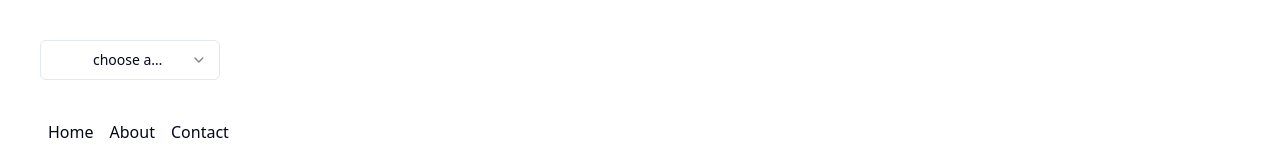
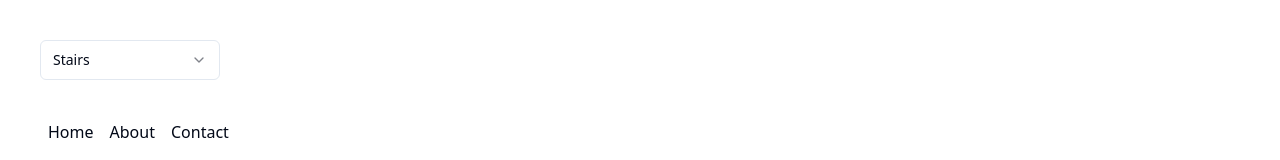
Before and after one commit to yxiZo/motion-collection, a Next.js app: page /Motion/RouterMotion/contact in a window 1280 px wide. Shown: the top 160 px of the page. Built offline with nearby package versions, Linux system fonts and the light colour scheme.

Commit message:
type error

```diff
--- a/src/components/Layout/MotionLayout.tsx
+++ b/src/components/Layout/MotionLayout.tsx
@@ -14,17 +14,19 @@ import {
 import {useEffect, useState} from "react";
 import * as localforage from "localforage";
 
+type MotionType = "Inner" | "Stairs" | "Curve";
 
 const components = {
     Stairs: Stairs,
     Inner: Inner,
     Curve: Curve
 };
+
 export default function MotionLayout({children}: { children: React.ReactNode }) {
-    const [motionType, setMotionType] = useState("")
+    const [motionType, setMotionType] = useState<MotionType>("Stairs")
     const Component = components[motionType] ?? Inner;
     useEffect(() => {
-        localforage.getItem("motionType_local").then(function (value) {
+        localforage.getItem("motionType_local").then((value: any) => {
             setMotionType(value)
         })
     }, [])
@@ -34,7 +36,7 @@ export default function MotionLayout({children}: { children: React.ReactNode })
 
             <Component>
                 <div className={"mb-8"} key={"111"}>
-                    <Select value={motionType} onValueChange={(v) => localforage.setItem('motionType_local', v).then(function () {
+                    <Select value={motionType} onValueChange={(v: MotionType) => localforage.setItem('motionType_local', v).then(function () {
                         setMotionType(v)
                         return localforage.getItem('key');
                     })}>
```
